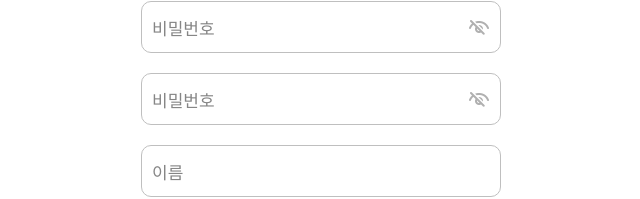
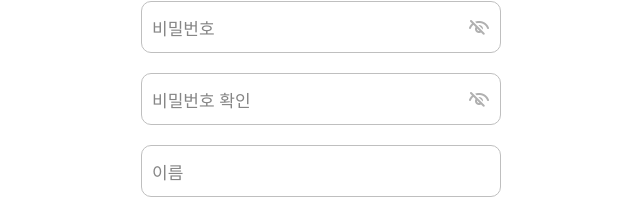
Before and after one commit to Iroff1/support-lab-frontend, a React app: page /auth/register in a window 1280 px wide. Shown: the part 151-350 px from the top of the page, without its empty margins (319-959 px from the left). Built offline with nearby package versions, Linux system fonts and the light colour scheme; a web font is replaced by a local one.

Commit message:
fix: 플레이스홀더 변경

```diff
--- a/src/components/common/InputPassword.tsx
+++ b/src/components/common/InputPassword.tsx
@@ -32,7 +32,7 @@ const ToggleVisible = styled.div<{ isVisible: boolean }>`
 
 const InputPassword: React.FC<IInput> = ({ name, onChange }) => {
   const [isVisible, setIsVisible] = useState(false);
-  const handleIsVisible = (e: React.MouseEvent<HTMLDivElement>) => {
+  const handleIsVisible = () => {
     setIsVisible((value) => !value);
   };
 
@@ -41,7 +41,7 @@ const InputPassword: React.FC<IInput> = ({ name, onChange }) => {
       <InputPw
         name={name}
         type={isVisible ? 'text' : 'password'}
-        placeholder="비밀번호"
+        placeholder={name === 'password' ? '비밀번호' : '비밀번호 확인'}
         autoComplete="off"
         onChange={onChange}
         required
```
